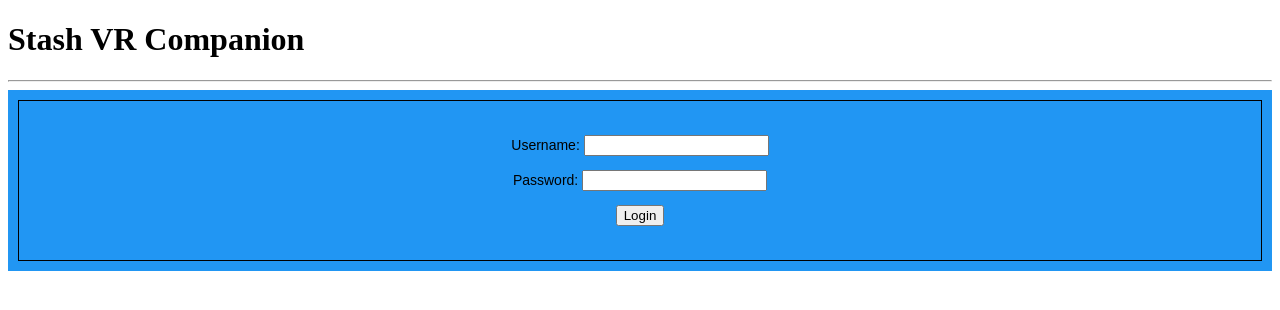
After one commit to Tweeticoats/stash-vr-companion, a Flask app: page /login in a window 1280 px wide. The commit adds this page. Shown: the top 310 px of the page. Run offline with Flask 2, Linux system fonts and the light colour scheme; parts of the project's set-up code (start-up, migrations or seed data) failed here and were passed over.

Commit message:
Adding password authentication for deovr, heresphere and the web interface. If you have an API_KEY set on your instance you will be required to use your stash username and password to login.
Updated the how this caches scenes, it should check the last updaed scene to see if it needs to do a full refresh.

```diff
--- a/app.py
+++ b/app.py
@@ -9,9 +9,10 @@ from pathlib import Path
 from datetime import datetime
 from apscheduler.schedulers.background import BackgroundScheduler
 from urllib3.exceptions import InsecureRequestWarning
-
+from flask_bcrypt import Bcrypt
 
 app = Flask(__name__)
+bcrypt = Bcrypt(app)
 
 #app.config['SERVER_NAME'] = 'http://deovr.home'
 app.config['GRAPHQL_API'] = os.getenv('API_URL', 'http://localhost:9999/graphql')
@@ -47,6 +48,7 @@ cache={"refresh_time":0,"scenes":[],"image_cache":{}}
 
 image_dir = os.getenv('CACHE_DIR', './cache')
 
+needs_auth=False
 
 def __callGraphQL(query, variables=None):
     json = {}
@@ -73,9 +75,9 @@ def get_scenes_with_tag( tag):
     tagID = findTagIdWithName(tag)
     return get_scenes({"tags": {"value": [tagID], "modifier": "INCLUDES_ALL"}})
 
-def get_scenes(scene_filter):
-    query = """query findScenes($scene_filter: SceneFilterType!) {
-findScenes(scene_filter: $scene_filter filter: {sort: "date",direction: DESC,per_page: -1} ) {
+def get_scenes(scene_filter, sort="updated_at",direction="DESC",per_page=100,page=1):
+    query = """query findScenes($scene_filter: SceneFilterType!, $filter: FindFilterType) {
+findScenes(scene_filter: $scene_filter filter: $filter ) {
 count
 scenes {
   id
@@ -183,14 +185,13 @@ tags{
 }
 }"""
 
-    variables = {"scene_filter": scene_filter}
+    variables = {"scene_filter": scene_filter,"filter":{"sort": sort,"direction": direction,"page":page,"per_page": per_page}}
     result = __callGraphQL(query, variables)
-    res= result["findScenes"]["scenes"]
-    for s in res:
+    for s in result["findScenes"]["scenes"]:
         scene_type(s)
 #        if 'ApiKey' in headers:
 #            rewrite_image_url(s)
-    return res
+    return result
 
 
 def lookupScene(id):
@@ -650,6 +651,20 @@ id
     result = __callGraphQL(query, variables)
     return result["tagCreate"]["id"]
 
+def getStashConfig():
+    query = """{
+  configuration{
+    general{
+      username
+      password
+    }
+  }
+}"""
+    result = __callGraphQL(query)
+    return result
+
+
+
 
 def filter():
     reload_filter_cache()
@@ -721,14 +736,44 @@ def setup():
         if t not in tags_cache.keys():
             print("creating tag " +t)
             createTagWithName(t)
+    if 'ApiKey' in headers:
+        cfg=getStashConfig()
+        config["username"]=cfg["configuration"]["general"]["username"]
+        config["password"]=cfg["configuration"]["general"]["password"]
+
+
+def isLoggedIn():
+    if 'ApiKey' in headers:
+        if 'username' in session:
+            return True
+        return False
+    return True
+
 
 
 
 @app.route('/deovr',methods=['GET', 'POST'])
 def deovr():
     data = {}
-    data["authorized"]="1"
+    if 'ApiKey' in headers:
+        if request.form:
+            if request.form['login']==config['username'] and bcrypt.check_password_hash(config['password'], request.form['password']):
+                data["authorized"] = "1"
+            else:
+                data["authorized"] = "-1"
+                data["scenes"] = [{"name": "Login required", "list": []}]
+                return jsonify(data)
+
+        else:
+            data["authorized"] = "-1"
+            data["scenes"] = [{"name":"Login required","list":[]}]
+            return jsonify(data)
+    else:
+         data["authorized"]="0"
     data["scenes"] = []
+
+
+
 
     all_scenes=None
     for f in filter():
@@ -753,7 +798,8 @@ def deovr():
 #                    4] + '&session_id=' + screenshot_url.split('/')[5][11:]
 #            else:
 #                r["thumbnailUrl"] = s["paths"]["screenshot"]
-            r["thumbnailUrl"] = request.url_root[:-1] +s["paths"]["screenshot"]
+#            r["thumbnailUrl"] = request.url_root[:-1] +s["paths"]["screenshot"]
+            r["thumbnailUrl"] = request.url_root[:-1] +s["image"]
 #            r["thumbnailUrl"] = '/image/' + s["id"]
             r["video_url"] = request.url_root + 'deovr/' + s["id"]
             res.append(r)
@@ -762,7 +808,7 @@ def deovr():
 
 
 
-@app.route('/deovr/<int:scene_id>')
+@app.route('/deovr/<int:scene_id>',methods=['GET', 'POST'])
 def show_post(scene_id):
     s = findScene(scene_id)
 
@@ -773,7 +819,8 @@ def show_post(scene_id):
     scene["description"] = s["details"]
 #    scene["thumbnailUrl"] = request.url_root +s["paths"]["screenshot"]
 #    scene["thumbnailUrl"] = '/image/' + s["id"]
-    scene["thumbnailUrl"] = request.url_root +'image/'+  s["id"]
+#    scene["thumbnailUrl"] = request.url_root +'image/'+  s["id"]
+    scene["thumbnailUrl"] = request.url_root[:-1] +s["image"]
     scene["videoPreview"] = s["paths"]["preview"]
     scene["isFavorite"] = False
     scene["isWatchlist"] = False
@@ -903,6 +950,9 @@ def index():
 #    return show_category(filter='Recent')
 @app.route('/filter/<string:filter_id>')
 def show_category(filter_id):
+    if not isLoggedIn():
+        return redirect("/login", code=302)
+
     session['mode']='deovr'
     tags=[]
     filters=filter()
@@ -919,11 +969,17 @@ def show_category(filter_id):
 
 @app.route('/scene/<int:scene_id>')
 def scene(scene_id):
+    if not isLoggedIn():
+        return redirect("/login", code=302)
+
     s = findScene(scene_id)
     return render_template('scene.html',scene=s,filters=filter())
 
 @app.route('/performer/<int:performer_id>')
 def performer(performer_id):
+    if not isLoggedIn():
+        return redirect("/login", code=302)
+
     p=findPerformerWithID(performer_id)
     if 'export_deovr' in [x["name"] for x in p["tags"]]:
         p['isPinned']=True
@@ -934,7 +990,7 @@ def performer(performer_id):
         if performer_id in [int(x["id"]) for x in s["performers"]]:
             scenes.append(s)
         print(str(s["performers"]))
-    print(scenes)
+#    print(scenes)
     return render_template('performer.html',performer=p,filters=filter(),scenes=scenes)
 
 
@@ -1048,8 +1104,12 @@ def stash_metadata():
 def info():
     refresh_time=datetime.now()-cache['refresh_time']
     res="cache refreshed "+str(refresh_time.total_seconds())+" seconds ago."
-    res=res+"cache size="+str(len(cache['scenes']))
+    res=res+"cache size="+str(len(cache['scenes']))+"<br/>"
+
+    res=res+str(cache['image_cache'])+"<br/>"
     res=res+str(cache['scenes'])
+
+    res=res+"is logged in:"+str(isLoggedIn())
     return res
 @app.route('/clear-cache')
 def clearCache():
@@ -1062,12 +1122,61 @@ def refreshCache():
     print("Cache currently contains",len(cache['scenes']))
     print("refreshing cache")
     reload_filter_cache()
-    scenes=get_scenes(scene_filter={"tags": {"value": [tags_cache['export_deovr']['id']], "depth": 0, "modifier": "INCLUDES_ALL"}})
+
+    cache['refresh_time']=datetime.now()
 
 
-    cache['refresh_time']=datetime.now()
-    cache['scenes']=scenes
-    print("Cache currently contains",len(cache['scenes']))
+    if len(cache['scenes']) ==0:
+        scenes=[]
+        per_page=100
+        print("Fetching "+str(per_page)+" scenes")
+        res=get_scenes(scene_filter={"tags": {"value": [tags_cache['export_deovr']['id']], "depth": 0, "modifier": "INCLUDES_ALL"}},sort="updated_at",direction="DESC",page=1,per_page=100)
+        scenes=res["findScenes"]["scenes"]
+        if res["findScenes"]["count"] > per_page:
+            for x in range (2,(res["findScenes"]["count"]//per_page +2)):
+                print("Fetching " + str(x*per_page) + " scenes")
+                res = get_scenes(scene_filter={
+                    "tags": {"value": [tags_cache['export_deovr']['id']], "depth": 0, "modifier": "INCLUDES_ALL"}},
+                                 sort="updated_at", direction="DESC", page=x, per_page=per_page)
+                scenes.extend(res["findScenes"]["scenes"])
+        cache['scenes']=scenes
+        if len(scenes)> 0:
+            cache['last_updated']=datetime.strptime(scenes[0]["updated_at"],"%Y-%m-%dT%H:%M:%SZ")
+        else:
+            cache['last_updated']=cache['refresh_time']
+    else:
+        #check the last updated scene
+        res=get_scenes(scene_filter={"tags": {"value": [tags_cache['export_deovr']['id']], "depth": 0, "modifier": "INCLUDES_ALL"}},sort="updated_at",direction="DESC",page=1,per_page=1)
+        if res["findScenes"]["count"] > 0:
+            updated_at=datetime.strptime(res["findScenes"]["scenes"][0]["updated_at"],"%Y-%m-%dT%H:%M:%SZ")
+            if updated_at > cache['last_updated']:
+                print("Cache needs updating")
+                scenes = []
+                per_page = 100
+                print("Fetching " + str(per_page) + " scenes")
+                res = get_scenes(scene_filter={
+                    "tags": {"value": [tags_cache['export_deovr']['id']], "depth": 0, "modifier": "INCLUDES_ALL"}},
+                                 sort="updated_at", direction="DESC", page=1, per_page=100)
+                scenes = res["findScenes"]["scenes"]
+                if res["findScenes"]["count"] > per_page:
+                    for x in range(2, (res["findScenes"]["count"] // per_page + 2)):
+                        print("Fetching " + str(x * per_page) + " scenes")
+                        res = get_scenes(scene_filter={
+                            "tags": {"value": [tags_cache['export_deovr']['id']], "depth": 0, "modifier": "INCLUDES_ALL"}},
+                            sort="updated_at", direction="DESC", page=x, per_page=per_page)
+                        scenes.extend(res["findScenes"]["scenes"])
+                cache['scenes'] = scenes
+                if len(scenes) > 0:
+                    cache['last_updated'] = datetime.strptime(scenes[0]["updated_at"], "%Y-%m-%dT%H:%M:%SZ")
+                else:
+                    cache['last_updated'] = cache['refresh_time']
+            else:
+                print("Cache up to date")
+
+
+
+    print("Cache currently contains ",len(cache['scenes'])," scenes, checking image cache")
+
     modified=False
     for index, s in enumerate(cache['scenes']):
         if not os.path.exists(os.path.join(image_dir, s['id'])):
@@ -1079,28 +1188,43 @@ def refreshCache():
                 f.close()
                 cache['image_cache'][s['id']] = {"file": os.path.join(image_dir, s['id']),
                                                  "mime": r.headers['Content-Type'], "updated": s["updated_at"]}
-                cache['scenes'][index]["paths"]["screenshot"] = '/image/' + str(s['id'])
+#                cache['scenes'][index]["paths"]["screenshot"] = '/image/' + str(s['id'])
+                cache['scenes'][index]["image"] = '/image/' + str(s['id'])
                 modified = True
         else:
             if s['id'] in cache['image_cache']:
                 if s["updated_at"] != cache['image_cache'][s['id']]["updated"]:
+
                     screenshot = s['paths']['screenshot']
+                    print(screenshot)
+
                     r = requests.get(screenshot, headers=headers, verify=app.config['VERIFY_FLAG'])
                     with open(os.path.join(image_dir, s['id']), "wb") as f:
                         f.write(r.content)
                         f.close()
                         modified=True
+                    cache['scenes'][index]["image"] = '/image/' + str(s['id'])
+                    cache['image_cache'][s['id']]["updated"]=s["updated_at"]
+                else:
+                    cache['scenes'][index]["image"] = '/image/' + str(s['id'])
+                    cache['image_cache'][s['id']]["updated"]=s["updated_at"]
             else:
-                screenshot = s['paths']['screenshot']
-                r = requests.get(screenshot, headers=headers, verify=app.config['VERIFY_FLAG'])
+#                cache['scenes'][index]["image"] = '/image/' + str(s['id'])
+#                cache['image_cache'][s['id']]["updated"] = ["updated_at"]
+#                cache['scenes'][index]["paths"]["screenshot"] = '/image/' + str(s['id'])
+                r = requests.get(s['paths']['screenshot'], headers=headers, verify=app.config['VERIFY_FLAG'])
                 with open(os.path.join(image_dir, s['id']), "wb") as f:
                     f.write(r.content)
                     f.close()
                     modified=True
+                    print("Replacing image: "+s['paths']['screenshot'])
+                    cache['scenes'][index]["image"] = '/image/' + str(s['id'])
+                    cache['image_cache'][s['id']] = {"file": os.path.join(image_dir, s['id']),
+                                                     "mime": r.headers['Content-Type'], "updated": s["updated_at"]}
 
-            cache['scenes'][index]["paths"]["screenshot"] = '/image/' + str(s['id'])
     if modified:
         save_index()
+    print("Finished Cache Refresh")
 
 
 def setup_image_cache():
@@ -1131,7 +1255,17 @@ def images(scene_id):
 @app.route('/heresphere',methods=['GET', 'POST'])
 def heresphere():
     data = {}
-    data["access"]="1"
+
+    if 'ApiKey' in headers and request.method == 'POST':
+
+        if request.json['username']==config['username'] and bcrypt.check_password_hash(config['password'], request.json['password']):
+            data["access"] = "1"
+        else:
+            return jsonify({"access": "-1","library":[]}),{"HereSphere-JSON-Version":1}
+    else:
+        data["access"] = "0"
+
+
 #    data["banner"]={"image": "https://www.example.com/heresphere/banner.png","link":""}
     data["library"] = []
 
@@ -1143,9 +1277,36 @@ def heresphere():
             data["library"].append({"name": f['name'], "list": [request.url_root + 'heresphere/' + s["id"] for s in scenes]})
     return jsonify(data),{"HereSphere-JSON-Version":1}
 
+@app.route('/heresphere/auth',methods=['POST'])
+def heresphere_auth():
+    data = {}
+    if 'ApiKey' in headers and request.method == 'POST':
+
+        print("here: "+str(request.json)+request.json['username']+"-"+request.json['username'])
+        if request.json['username']==config['username'] and bcrypt.check_password_hash(config['password'], request.json['password']):
+            data["access"] = "1"
+            data["auth-token"]=headers['ApiKey']
+            print("Successful login")
+        else:
+            return jsonify({"access": "-1","library":[]}),{"HereSphere-JSON-Version":1}
+    return jsonify(data), {"HereSphere-JSON-Version": 1}
+
 
 @app.route('/heresphere/<int:scene_id>',methods=['GET', 'POST'])
 def heresphere_scene(scene_id):
+    scene = {}
+    if 'ApiKey' in headers and request.method == 'POST':
+
+        print("scene: "+str(request.json)+request.json['username']+"-"+request.json['username'])
+        if request.json['password']==headers['ApiKey']:
+            scene["access"] = "1"
+            print("Successful login")
+        else:
+            return jsonify({"access": "-1"}),{"HereSphere-JSON-Version":1}
+    else:
+        scene["access"] = "0"
+
+
     s=findScene(scene_id)
 
 #    content = request.get_json(silent=True)
@@ -1154,12 +1315,11 @@ def heresphere_scene(scene_id):
 #            updateScene(s)
 
 
-    scene = {}
+
 #    scene["id"] = s["id"]
     scene["title"] = s["title"]
-    scene["access"] = 1
     scene["description"] = s["details"]
-    scene["thumbnailImage"] = request.url_root +'image/'+  s["id"]
+    scene["thumbnailImage"] = request.url_root[:-1] +s["image"]
     scene["thumbnailVideo"] = s["paths"]["preview"]
     scene["dateReleased"]=s["date"]
     scene["dateAdded"] = s["date"]
@@ -1238,6 +1398,21 @@ def heresphere_scene(scene_id):
     return jsonify(scene),{"HereSphere-JSON-Version":1}
 
 
+@app.route('/login', methods=['GET', 'POST'])
+def login():
+    if request.method == 'POST':
+        if request.form['username']==config['username']:
+            if bcrypt.check_password_hash(config['password'], request.form['password']):
+                session['username'] = request.form['username']
+                return redirect("/filter/Recent", code=302)
+    return render_template('login.html')
+
+@app.route('/logout', methods=['GET', 'POST'])
+def logout():
+    session.pop('username', None)
+    return redirect("/login", code=302)
+
+
 
 setup()
 setup_image_cache()
--- a/requirements.txt
+++ b/requirements.txt
@@ -11,3 +11,4 @@ urllib3==1.26.7
 Werkzeug==2.1.2
 uWSGI==2.0.20
 APScheduler==3.9.1
+flask-bcrypt
--- a/templates/base.html
+++ b/templates/base.html
@@ -31,6 +31,7 @@ Switch to mode:
 <a href="/filter/Recent">deovr</a>
 {% endif %}
     <a href="/clear-cache">clear-cache</a>
+    <a href="/logout">Logout</a>
 </div>
 </div>
 {% endblock %}
--- a/templates/index.html
+++ b/templates/index.html
@@ -24,7 +24,7 @@
   <div class="grid-item">
 
 <a href="/scene/{{ scene['id'] }}">
-    <img src="{{ scene["paths"]["screenshot"] }}" width="200" height="150"/>
+    <img src="{{ scene["image"] }}" width="200" height="150"/>
     {%  if scene["interactive"] %}
             <br/>
         <img src="{{ scene["heatmap"] }}" width="200" height="20" />
--- /dev/null
+++ b/templates/login.html
@@ -0,0 +1,22 @@
+<!DOCTYPE html>
+<html lang="en">
+<head>
+    <meta charset="UTF-8">
+    <link rel="stylesheet" href="{{ url_for('static', filename='style.css') }}">
+    <title>stash vr companion</title>
+      {% block headers %}{% endblock %}
+</head>
+<body>
+<h1>Stash VR Companion</h1>
+<hr>
+<div class="grid-container">
+<div class="grid-item">
+   <form action = "/login" method = "post">
+      <p>Username: <input type = text name = "username"/></p>
+      <p>Password: <input type = "password" name = "password"/></p>
+      <p><input type = "submit" value = "Login"/></p>
+   </form>
+    </div>
+</div>
+</body>
+</html>
--- a/templates/performer.html
+++ b/templates/performer.html
@@ -10,11 +10,12 @@
         {% else %}
         Not Pinned
         {% endif %}
+    <div class="grid-container">
  {% for scene in scenes %}
   <div class="grid-item">
 
 <a href="/scene/{{ scene['id'] }}">
-    <img src="{{ scene["paths"]["screenshot"] }}" width="200" height="150"/>
+    <img src="{{ scene["image"] }}" width="200" height="150"/>
     {%  if scene["interactive"] %}
             <br/>
         <img src="{{ scene["heatmap"] }}" width="200" height="20" />
@@ -27,7 +28,7 @@
 </div>
 
 {% endfor %}
-
+    </div>
 {% else %}
 performer not found
 
--- a/templates/scene.html
+++ b/templates/scene.html
@@ -2,7 +2,7 @@
 {% block content %}
 {% if scene%}
 <h1>{{ scene['title'] }}</h1>
-    <img src="{{ scene["paths"]["screenshot"] }}"/>
+    <img src="{{ scene["image"] }}"/>
     <br/>
     {%  if scene["interactive"] %}
         <img src="{{ scene["heatmap"] }}"/>
```
Also changed, not shown: README.md.
